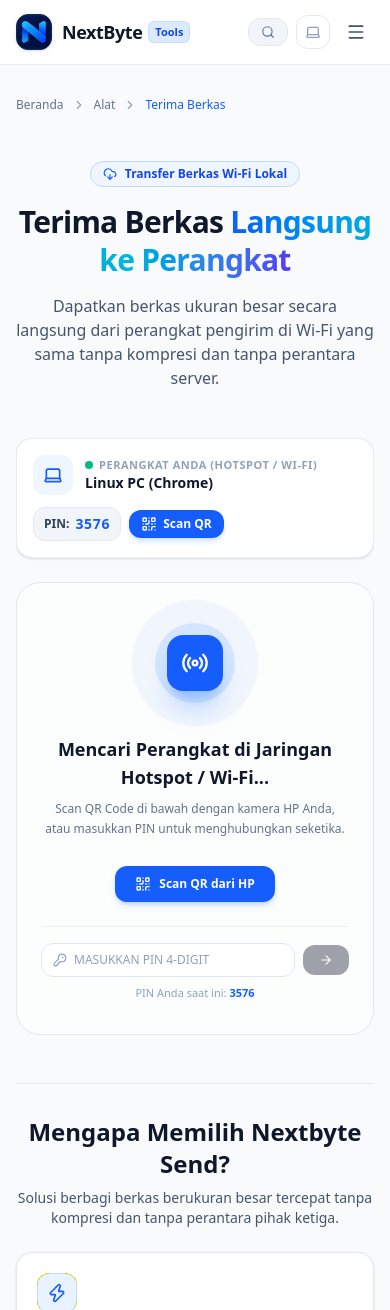
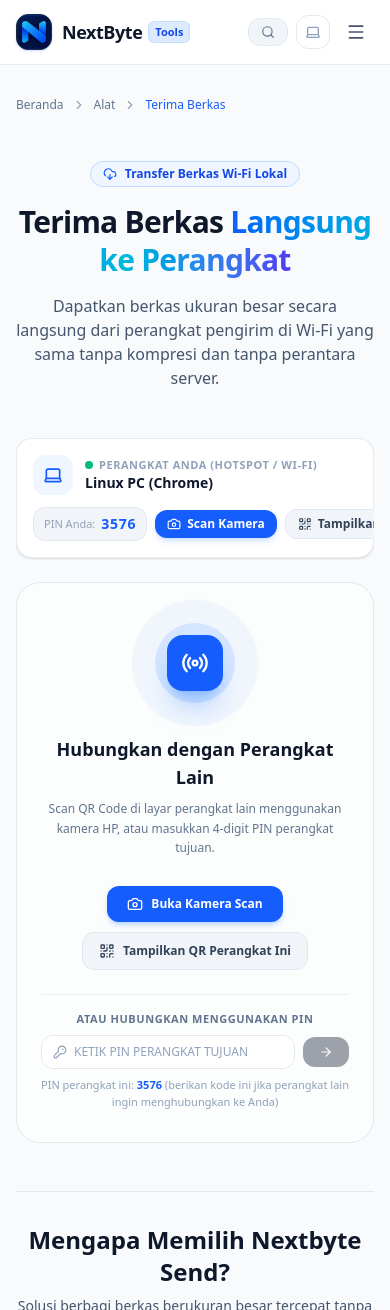
Before and after one commit to AldyAbdullah/nextbyte-tools, a Next.js app: page /receive in a window 390 px wide. Shown: the top 1310 px of the page. Built offline with nearby package versions, Linux system fonts and the light colour scheme.

Commit message:
feat(send): add in-browser Camera QR Scanner on mobile and fix duplicate PIN display

```diff
--- a/package.json
+++ b/package.json
@@ -13,6 +13,7 @@
     "@supabase/supabase-js": "^2.118.0",
     "canvas-confetti": "^1.9.4",
     "clsx": "^2.1.1",
+    "html5-qrcode": "^2.3.8",
     "jsbarcode": "^3.12.3",
     "jspdf": "^4.2.1",
     "jszip": "^3.10.2",
--- /dev/null
+++ b/src/components/send/CameraScannerModal.tsx
@@ -0,0 +1,176 @@
+'use client';
+
+import React, { useEffect, useRef, useState } from 'react';
+import { X, Camera, AlertCircle, RefreshCw } from 'lucide-react';
+import { Html5Qrcode } from 'html5-qrcode';
+
+interface CameraScannerModalProps {
+  onScan: (scannedPin: string) => void;
+  onClose: () => void;
+}
+
+export function CameraScannerModal({ onScan, onClose }: CameraScannerModalProps) {
+  const [errorMessage, setErrorMessage] = useState<string>('');
+  const [isInitializing, setIsInitializing] = useState<boolean>(true);
+  const scannerRef = useRef<Html5Qrcode | null>(null);
+  const containerId = 'nextbyte-qr-reader';
+  const hasScannedRef = useRef<boolean>(false);
+
+  useEffect(() => {
+    let isMounted = true;
+    hasScannedRef.current = false;
+
+    async function startScanner() {
+      try {
+        setIsInitializing(true);
+        setErrorMessage('');
+
+        const html5QrCode = new Html5Qrcode(containerId);
+        scannerRef.current = html5QrCode;
+
+        await html5QrCode.start(
+          { facingMode: 'environment' }, // Back camera on mobile
+          {
+            fps: 10,
+            qrbox: (viewfinderWidth, viewfinderHeight) => {
+              const minDim = Math.min(viewfinderWidth, viewfinderHeight);
+              const boxSize = Math.floor(minDim * 0.7);
+              return { width: boxSize, height: boxSize };
+            },
+            aspectRatio: 1.0,
+          },
+          (decodedText) => {
+            if (hasScannedRef.current) return;
+            hasScannedRef.current = true;
+
+            // Extract PIN from URL or raw text
+            let pin = decodedText.trim();
+            try {
+              if (pin.includes('http://') || pin.includes('https://')) {
+                const url = new URL(pin);
+                const queryPin = url.searchParams.get('pin') || url.searchParams.get('room');
+                if (queryPin) pin = queryPin;
+              }
+            } catch {
+              // use raw text
+            }
+
+            // Haptic vibration feedback on mobile
+            if (typeof navigator !== 'undefined' && 'vibrate' in navigator) {
+              try {
+                navigator.vibrate(80);
+              } catch {}
+            }
+
+            // Stop scanner and notify parent
+            html5QrCode
+              .stop()
+              .catch(() => {})
+              .finally(() => {
+                onScan(pin.toUpperCase());
+              });
+          },
+          () => {
+            // Frame scanner heartbeat - ignore scan misses
+          }
+        );
+
+        if (isMounted) {
+          setIsInitializing(false);
+        }
+      } catch (err: unknown) {
+        if (!isMounted) return;
+        setIsInitializing(false);
+        const errStr = err instanceof Error ? err.message : String(err);
+        if (errStr.toLowerCase().includes('permission') || errStr.toLowerCase().includes('notallowed')) {
+          setErrorMessage('Izin kamera tidak diberikan. Silakan izinkan akses kamera di browser Anda.');
+        } else {
+          setErrorMessage('Tidak dapat mengakses kamera belakang perangkat.');
+        }
+      }
+    }
+
+    startScanner();
+
+    return () => {
+      isMounted = false;
+      if (scannerRef.current) {
+        if (scannerRef.current.isScanning) {
+          scannerRef.current.stop().catch(() => {});
+        }
+        scannerRef.current.clear();
+        scannerRef.current = null;
+      }
+    };
+  }, [onScan]);
+
+  const handleClose = async () => {
+    if (scannerRef.current && scannerRef.current.isScanning) {
+      try {
+        await scannerRef.current.stop();
+      } catch {}
+    }
+    onClose();
+  };
+
+  return (
+    <div className="fixed inset-0 z-50 flex items-center justify-center p-4 bg-slate-900/75 backdrop-blur-sm animate-in fade-in duration-200">
+      <div className="bg-white dark:bg-slate-900 border border-slate-200 dark:border-slate-800 rounded-3xl p-6 sm:p-8 max-w-sm w-full shadow-2xl text-center space-y-5 animate-in zoom-in-95 max-w-full overflow-hidden">
+        {/* Header */}
+        <div className="flex items-center justify-between">
+          <div className="flex items-center gap-2 text-xs font-bold text-slate-700 dark:text-slate-300 uppercase tracking-wider">
+            <Camera className="w-4 h-4 text-blue-600 dark:text-blue-400" />
+            <span>Scan QR Kamera</span>
+          </div>
+          <button
+            onClick={handleClose}
+            type="button"
+            className="w-8 h-8 rounded-full hover:bg-slate-100 dark:hover:bg-slate-800 flex items-center justify-center text-slate-400 hover:text-slate-700 dark:hover:text-white transition-colors shrink-0"
+          >
+            <X className="w-4 h-4" />
+          </button>
+        </div>
+
+        <div className="space-y-1">
+          <h3 className="text-base font-bold text-slate-900 dark:text-white">
+            Arahkan ke QR Code di Layar Laptop
+          </h3>
+          <p className="text-xs text-slate-500 dark:text-slate-400">
+            Posisikan QR Code di dalam kotak pemindai untuk terhubung otomatis.
+          </p>
+        </div>
+
+        {/* Viewfinder Container */}
+        <div className="relative w-full aspect-square max-w-[280px] mx-auto rounded-2xl overflow-hidden bg-black flex items-center justify-center border-2 border-slate-200 dark:border-slate-800 shadow-inner">
+          <div id={containerId} className="w-full h-full" />
+
+          {isInitializing && (
+            <div className="absolute inset-0 bg-slate-950/80 flex flex-col items-center justify-center text-white space-y-2 p-4">
+              <RefreshCw className="w-6 h-6 animate-spin text-blue-400" />
+              <span className="text-xs font-medium">Membuka kamera...</span>
+            </div>
+          )}
+
+          {errorMessage && (
+            <div className="absolute inset-0 bg-slate-950/90 flex flex-col items-center justify-center text-white space-y-2 p-5 text-center">
+              <AlertCircle className="w-8 h-8 text-amber-400" />
+              <p className="text-xs text-slate-300 leading-relaxed">{errorMessage}</p>
+            </div>
+          )}
+        </div>
+
+        <div className="text-[11px] text-slate-400">
+          Atau Anda juga bisa memasukkan 4-digit PIN secara manual di halaman utama.
+        </div>
+
+        <button
+          onClick={handleClose}
+          type="button"
+          className="w-full py-2.5 px-4 rounded-xl border border-slate-200 dark:border-slate-800 hover:bg-slate-50 dark:hover:bg-slate-800 text-slate-700 dark:text-slate-300 font-semibold text-xs transition-colors"
+        >
+          Tutup Pemindai
+        </button>
+      </div>
+    </div>
+  );
+}
--- a/src/components/send/LocalWifiRadar.tsx
+++ b/src/components/send/LocalWifiRadar.tsx
@@ -12,26 +12,29 @@ import {
   Radio,
   KeyRound,
   ArrowRight,
+  Camera,
 } from 'lucide-react';
 import { LocalPeer } from '@/types/nextbyteSend';
 
 interface LocalWifiRadarProps {
   myPeer: LocalPeer | null;
   peers: LocalPeer[];
-  roomPin: string;
-  activeRoom: string | null;
+  myPin: string;
+  connectedPin: string | null;
   onSelectPeer: (peer: LocalPeer) => void;
   onShowQr: () => void;
+  onOpenScanner: () => void;
   onJoinPin: (pin: string) => void;
 }
 
 export function LocalWifiRadar({
   myPeer,
   peers,
-  roomPin,
-  activeRoom,
+  myPin,
+  connectedPin,
   onSelectPeer,
   onShowQr,
+  onOpenScanner,
   onJoinPin,
 }: LocalWifiRadarProps) {
   const [pinInput, setPinInput] = useState('');
@@ -66,7 +69,9 @@ export function LocalWifiRadar({
           <div className="min-w-0">
             <div className="text-[11px] font-semibold text-slate-400 uppercase tracking-wider flex items-center gap-1.5 truncate">
               <span className="w-2 h-2 rounded-full bg-emerald-500 animate-pulse shrink-0" />
-              <span className="truncate">Perangkat Anda {activeRoom ? `(Grup: ${activeRoom})` : '(Hotspot / Wi-Fi)'}</span>
+              <span className="truncate">
+                Perangkat Anda {connectedPin ? `(Terhubung ke: ${connectedPin})` : '(Hotspot / Wi-Fi)'}
+              </span>
             </div>
             <div className="text-sm font-bold text-slate-900 dark:text-white truncate">
               {myPeer?.name || 'Mendeteksi perangkat...'}
@@ -74,18 +79,33 @@ export function LocalWifiRadar({
           </div>
         </div>
 
-        <div className="flex items-center gap-2 shrink-0">
+        {/* Pairing Actions: PIN Badge + Scan Camera + Show QR */}
+        <div className="flex flex-wrap items-center gap-2 shrink-0">
           <div className="flex items-center gap-1.5 px-2.5 sm:px-3 py-1.5 rounded-xl bg-slate-100 dark:bg-slate-800 text-xs font-mono font-bold text-slate-700 dark:text-slate-300 border border-slate-200 dark:border-slate-700">
-            PIN: <span className="text-blue-600 dark:text-blue-400 text-sm tracking-wider">{roomPin}</span>
+            <span className="text-slate-400 font-sans font-medium text-[11px]">PIN Anda:</span>
+            <span className="text-blue-600 dark:text-blue-400 text-sm tracking-wider">{myPin}</span>
           </div>
 
+          {/* Button to open in-browser Camera Scanner (ideal for mobile) */}
+          <button
+            onClick={onOpenScanner}
+            type="button"
+            className="inline-flex items-center gap-1.5 px-3 py-1.5 rounded-xl bg-blue-600 hover:bg-blue-500 text-white text-xs font-semibold shadow-md shadow-blue-500/20 transition-all shrink-0"
+            title="Buka kamera HP untuk scan QR Code di laptop"
+          >
+            <Camera className="w-3.5 h-3.5 shrink-0" />
+            <span>Scan Kamera</span>
+          </button>
+
+          {/* Button to show this device's QR code (ideal for laptop) */}
           <button
             onClick={onShowQr}
             type="button"
-            className="inline-flex items-center gap-1.5 sm:gap-2 px-3 sm:px-3.5 py-1.5 sm:py-2 rounded-xl bg-blue-600 hover:bg-blue-500 text-white text-xs font-semibold shadow-md shadow-blue-500/20 transition-all shrink-0"
+            className="inline-flex items-center gap-1.5 px-3 py-1.5 rounded-xl bg-slate-100 hover:bg-slate-200 dark:bg-slate-800 dark:hover:bg-slate-700 text-slate-700 dark:text-slate-300 text-xs font-semibold border border-slate-200 dark:border-slate-700 transition-all shrink-0"
+            title="Tampilkan QR Code perangkat ini agar bisa discan dari HP"
           >
-            <QrCode className="w-4 h-4 shrink-0" />
-            <span>Scan QR</span>
+            <QrCode className="w-3.5 h-3.5 shrink-0" />
+            <span>Tampilkan QR</span>
           </button>
         </div>
       </div>
@@ -147,33 +167,46 @@ export function LocalWifiRadar({
 
             <div className="space-y-2">
               <h3 className="text-lg sm:text-xl font-bold text-slate-900 dark:text-white">
-                Mencari Perangkat di Jaringan Hotspot / Wi-Fi...
+                Hubungkan dengan Perangkat Lain
               </h3>
               <p className="text-xs sm:text-sm text-slate-500 dark:text-slate-400 leading-relaxed">
-                Scan QR Code di bawah dengan kamera HP Anda, atau masukkan PIN untuk menghubungkan seketika.
+                Scan QR Code di layar perangkat lain menggunakan kamera HP, atau masukkan 4-digit PIN perangkat tujuan.
               </p>
             </div>
 
-            <div className="flex flex-wrap items-center justify-center gap-3 pt-1">
+            {/* Quick Action Buttons: Scan Camera (Mobile) or Show QR (Laptop) */}
+            <div className="flex flex-wrap items-center justify-center gap-2.5 pt-1">
+              <button
+                onClick={onOpenScanner}
+                type="button"
+                className="inline-flex items-center gap-2 px-5 py-2.5 rounded-xl bg-blue-600 hover:bg-blue-500 text-white font-semibold text-xs sm:text-sm shadow-md shadow-blue-500/25 transition-all"
+              >
+                <Camera className="w-4 h-4" />
+                Buka Kamera Scan
+              </button>
+
               <button
                 onClick={onShowQr}
                 type="button"
-                className="inline-flex items-center gap-2 px-5 sm:px-6 py-2.5 sm:py-3 rounded-xl bg-blue-600 hover:bg-blue-500 text-white font-semibold text-xs sm:text-sm shadow-md shadow-blue-500/25 transition-all"
+                className="inline-flex items-center gap-2 px-4 py-2.5 rounded-xl bg-slate-100 hover:bg-slate-200 dark:bg-slate-800 dark:hover:bg-slate-700 text-slate-700 dark:text-slate-300 font-semibold text-xs sm:text-sm border border-slate-200 dark:border-slate-700 transition-all"
               >
                 <QrCode className="w-4 h-4" />
-                Scan QR dari HP
+                Tampilkan QR Perangkat Ini
               </button>
             </div>
 
-            {/* Quick PIN Input for Mobile or Laptop */}
-            <div className="pt-4 border-t border-slate-200/60 dark:border-slate-800/60">
+            {/* Quick PIN Input to Connect to Target Device */}
+            <div className="pt-4 border-t border-slate-200/60 dark:border-slate-800/60 space-y-2">
+              <div className="text-[11px] font-semibold text-slate-500 dark:text-slate-400 uppercase tracking-wider">
+                Atau Hubungkan Menggunakan PIN
+              </div>
               <form onSubmit={handlePinSubmit} className="flex items-center justify-center gap-2 max-w-xs mx-auto">
                 <div className="relative flex-1">
                   <KeyRound className="w-3.5 h-3.5 text-slate-400 absolute left-3 top-1/2 -translate-y-1/2" />
                   <input
                     type="text"
                     maxLength={6}
-                    placeholder="Masukkan PIN 4-Digit"
+                    placeholder="Ketik PIN Perangkat Tujuan"
                     value={pinInput}
                     onChange={(e) => setPinInput(e.target.value)}
                     className="w-full pl-8 pr-3 py-2 rounded-xl border border-slate-200 dark:border-slate-700 bg-white dark:bg-slate-800 text-xs font-mono uppercase text-slate-900 dark:text-white placeholder:text-slate-400 focus:outline-none focus:ring-2 focus:ring-blue-500"
@@ -187,8 +220,8 @@ export function LocalWifiRadar({
                   <ArrowRight className="w-3.5 h-3.5" />
                 </button>
               </form>
-              <div className="text-[11px] text-slate-400 mt-2">
-                PIN Anda saat ini: <strong className="font-mono text-blue-600 dark:text-blue-400">{roomPin}</strong>
+              <div className="text-[11px] text-slate-400">
+                PIN perangkat ini: <strong className="font-mono text-blue-600 dark:text-blue-400">{myPin}</strong> (berikan kode ini jika perangkat lain ingin menghubungkan ke Anda)
               </div>
             </div>
           </div>
--- a/src/components/send/SendStudio.tsx
+++ b/src/components/send/SendStudio.tsx
@@ -25,6 +25,7 @@ import {
 import { LocalWifiRadar } from './LocalWifiRadar';
 import { IncomingTransferModal } from './IncomingTransferModal';
 import { TransferProgressCard } from './TransferProgressCard';
+import { CameraScannerModal } from './CameraScannerModal';
 import { createFileReceiverHandle, FileReceiverHandle } from '@/lib/webrtc/streamingStorage';
 import { useToast } from '@/components/common/Toast';
 
@@ -34,11 +35,13 @@ export function SendStudio() {
   const fileInputRef = useRef<HTMLInputElement>(null);
   const qrContainerRef = useRef<HTMLDivElement>(null);
 
-  // Room / PIN pairing: 4-digit PIN for this device, or joined PIN from URL
-  const [roomPin, setRoomPin] = useState<string>(() =>
+  // 4-digit PIN belonging strictly to THIS device (never overwritten by another device's PIN)
+  const [myPin, setMyPin] = useState<string>(() =>
     Math.floor(1000 + Math.random() * 9000).toString()
   );
-  const [activeRoom, setActiveRoom] = useState<string | null>(null);
+
+  // Target PIN if this device is connecting to another device (e.g. from URL ?pin= or scanner)
+  const [connectedPin, setConnectedPin] = useState<string | null>(null);
   const [copiedLink, setCopiedLink] = useState<boolean>(false);
 
   // Local Peer identification
@@ -46,6 +49,7 @@ export function SendStudio() {
   const myPeerRef = useRef<LocalPeer | null>(null);
   const [nearbyPeers, setNearbyPeers] = useState<LocalPeer[]>([]);
   const [showQrModal, setShowQrModal] = useState<boolean>(false);
+  const [showCameraScanner, setShowCameraScanner] = useState<boolean>(false);
 
   // Transfer states
   const [targetPeer, setTargetPeer] = useState<LocalPeer | null>(null);
@@ -93,7 +97,7 @@ export function SendStudio() {
   useEffect(() => {
     const urlPin = searchParams.get('pin') || searchParams.get('room');
     if (urlPin) {
-      setActiveRoom(urlPin.toUpperCase());
+      setConnectedPin(urlPin.toUpperCase());
     }
   }, [searchParams]);
 
@@ -338,13 +342,8 @@ export function SendStudio() {
         const { Peer } = await import('peerjs');
         if (!isMounted) return;
 
-        // Determine our Peer ID:
-        // If user is joining another room PIN: use random client ID
-        // If user is host: use `nb_${roomPin}`
-        const targetPin = activeRoom;
-        const myPeerId = targetPin
-          ? `nb_client_${Date.now()}_${Math.random().toString(36).substring(2, 6)}`
-          : `nb_${roomPin}`;
+        // Peer ID is always tied to this device's own PIN
+        const myPeerId = `nb_${myPin}`;
 
         const peer = new Peer(myPeerId, {
           debug: 1,
@@ -379,9 +378,9 @@ export function SendStudio() {
           if (!isMounted) return;
           console.log('[PeerJS] Ready with ID:', id);
 
-          // If joining a target room PIN from QR or input, connect immediately
-          if (targetPin) {
-            connectToPeer(`nb_${targetPin}`);
+          // If URL had a target PIN (from QR scan), connect immediately
+          if (connectedPin) {
+            connectToPeer(`nb_${connectedPin}`);
           }
         });
 
@@ -394,10 +393,10 @@ export function SendStudio() {
           if (!isMounted) return;
           console.warn('[PeerJS] Error:', err);
 
-          // If ID collision happened on host, regenerate PIN and try again
+          // If ID collision happened, regenerate our PIN and try again
           if (err.type === 'unavailable-id') {
             const nextPin = Math.floor(1000 + Math.random() * 9000).toString();
-            setRoomPin(nextPin);
+            setMyPin(nextPin);
           }
         });
       } catch (err) {
@@ -414,7 +413,7 @@ export function SendStudio() {
         peerInstanceRef.current = null;
       }
     };
-  }, [roomPin, activeRoom, connectToPeer, setupConnection]);
+  }, [myPin, connectedPin, connectToPeer, setupConnection]);
 
   // Sender: Stream files chunk-by-chunk to receiver
   // eslint-disable-next-line @typescript-eslint/no-explicit-any
@@ -657,14 +656,24 @@ export function SendStudio() {
     setFilesToSend([]);
   };
 
+  // User entered target PIN manually
   const handleJoinPin = (pin: string) => {
-    setActiveRoom(pin);
+    setConnectedPin(pin);
     connectToPeer(`nb_${pin}`);
     showToast(`Menghubungkan ke PIN: ${pin}`, 'info');
   };
 
+  // User scanned QR code with in-browser camera
+  const handleCameraScanSuccess = (scannedPin: string) => {
+    setShowCameraScanner(false);
+    setConnectedPin(scannedPin);
+    connectToPeer(`nb_${scannedPin}`);
+    showToast(`QR Code Terdeteksi! Menghubungkan ke PIN: ${scannedPin}`, 'success');
+  };
+
+  // Tautan pairing selalu mengacu ke PIN milik perangkat INI
   const pairUrl = typeof window !== 'undefined'
-    ? `${window.location.origin}/send?pin=${activeRoom || roomPin}`
+    ? `${window.location.origin}/send?pin=${myPin}`
     : '';
 
   const handleCopyPairLink = () => {
@@ -676,7 +685,7 @@ export function SendStudio() {
     }
   };
 
-  // Render QR Code in modal pointing directly to active pairing PIN
+  // Render QR Code in modal pointing directly to THIS device's PIN
   useEffect(() => {
     if (!showQrModal || !qrContainerRef.current || !pairUrl) return;
 
@@ -738,15 +747,24 @@ export function SendStudio() {
         />
       )}
 
+      {/* Camera Scanner Modal (for scanning QR from screen) */}
+      {showCameraScanner && (
+        <CameraScannerModal
+          onScan={handleCameraScanSuccess}
+          onClose={() => setShowCameraScanner(false)}
+        />
+      )}
+
       {/* 1. STATE: RADAR (IDLE) */}
       {status === 'idle' && (
         <LocalWifiRadar
           myPeer={myPeer}
           peers={nearbyPeers}
-          roomPin={activeRoom || roomPin}
-          activeRoom={activeRoom}
+          myPin={myPin}
+          connectedPin={connectedPin}
           onSelectPeer={handleSelectPeerToTarget}
           onShowQr={() => setShowQrModal(true)}
+          onOpenScanner={() => setShowCameraScanner(true)}
           onJoinPin={handleJoinPin}
         />
       )}
@@ -876,13 +894,13 @@ export function SendStudio() {
         </div>
       )}
 
-      {/* QR Code Modal for Phone Pairing */}
+      {/* QR Code Modal for Showing THIS device's QR code */}
       {showQrModal && (
         <div className="fixed inset-0 z-50 flex items-center justify-center p-4 bg-slate-900/60 backdrop-blur-sm animate-in fade-in duration-200">
           <div className="bg-white dark:bg-slate-900 border border-slate-200 dark:border-slate-800 rounded-3xl p-6 sm:p-8 max-w-sm w-full shadow-2xl text-center space-y-5 animate-in zoom-in-95 max-w-full overflow-hidden">
             <div className="flex items-center justify-between">
               <span className="text-xs font-bold text-slate-400 uppercase tracking-wider truncate">
-                Hubungkan Ponsel (Hotspot / Wi-Fi)
+                QR Code Perangkat Ini
               </span>
               <button
                 onClick={() => setShowQrModal(false)}
@@ -895,10 +913,10 @@ export function SendStudio() {
 
             <div className="space-y-1">
               <h3 className="text-base font-bold text-slate-900 dark:text-white">
-                Scan dengan Kamera HP
+                Scan dari Kamera HP
               </h3>
               <p className="text-xs text-slate-500 dark:text-slate-400">
-                Arahkan kamera HP Anda ke QR Code di bawah untuk menghubungkan langsung:
+                Buka kamera HP Anda atau klik <strong>Scan Kamera</strong> di HP untuk memindai kode ini:
               </p>
             </div>
 
@@ -908,9 +926,9 @@ export function SendStudio() {
             </div>
 
             <div className="p-3 rounded-2xl bg-blue-50 dark:bg-blue-950/40 border border-blue-200 dark:border-blue-900 text-xs space-y-1">
-              <div className="text-slate-500 dark:text-slate-400">Atau ketik PIN 4-digit di HP:</div>
+              <div className="text-slate-500 dark:text-slate-400">Atau ketik PIN perangkat ini di HP:</div>
               <div className="text-xl font-bold font-mono tracking-widest text-blue-600 dark:text-blue-400">
-                {activeRoom || roomPin}
+                {myPin}
               </div>
             </div>
 
```
Also changed, not shown: 1 other file (tests, documents, lock files or other folders).
